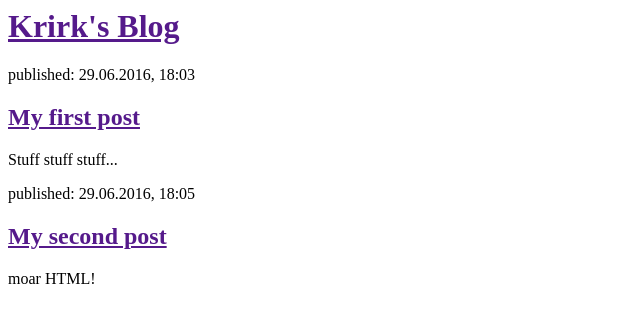
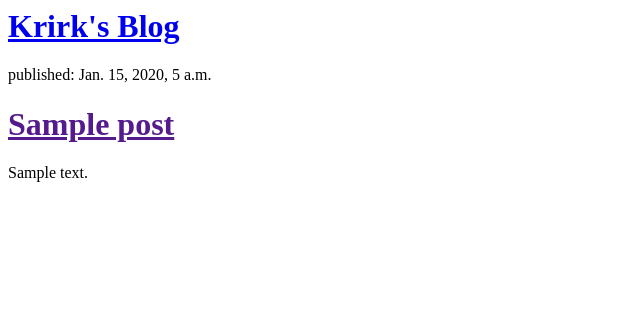
Before and after one commit to Weffy/my-first-blog, a Django app: template blog/templates/blog/post_list.html in a window 1280 px wide. Shown: the top 323 px of the page, without its empty margins (0-640 px from the left). Run offline with Django 3.2, Linux system fonts and the light colour scheme; the template is opened without the code that fills it: values that come from a table or form of the project are taken from there, others are empty; tables that the repository leaves empty hold one stand-in row (values such as "Sample post").

Commit message:
Adding Python functionality to HTML

```diff
--- a/blog/templates/blog/post_list.html
+++ b/blog/templates/blog/post_list.html
@@ -4,19 +4,17 @@
     </head>
     <body>
         <div>
-            <h1><a href="">Krirk's Blog</a></h1>
+            <h1><a href="/">Krirk's Blog</a></h1>
         </div>
 
-        <div>
-            <p>published: 29.06.2016, 18:03</p>
-            <h2><a href="">My first post</a></h2>
-            <p>Stuff stuff stuff...</p>
-        </div>
+		{% for post in posts %}
+			<div>
+				<p>published: {{ post.published_date }}</p>
+				<h1><a href="">  {{ post.title }}</a></h1>
+ 				<p>{{ post.text|linebreaksbr }}</p>
 
-        <div>
-            <p>published: 29.06.2016, 18:05</p>
-            <h2><a href="">My second post</a></h2>
-            <p>moar HTML!</p>
-        </div>
+ 			</div>
+		{% endfor %}
+
     </body>
 </html>
--- a/blog/views.py
+++ b/blog/views.py
@@ -1,6 +1,9 @@
 from django.shortcuts import render
+from django.utils import timezone
+from .models import Post
 
 # Create your views here.
 
 def post_list(request):
-    return render(request, 'blog/post_list.html', {})
+    posts = Post.objects.filter(published_date__lte=timezone.now()).order_by('published_date')
+    return render(request, 'blog/post_list.html', {'posts': posts})
```
